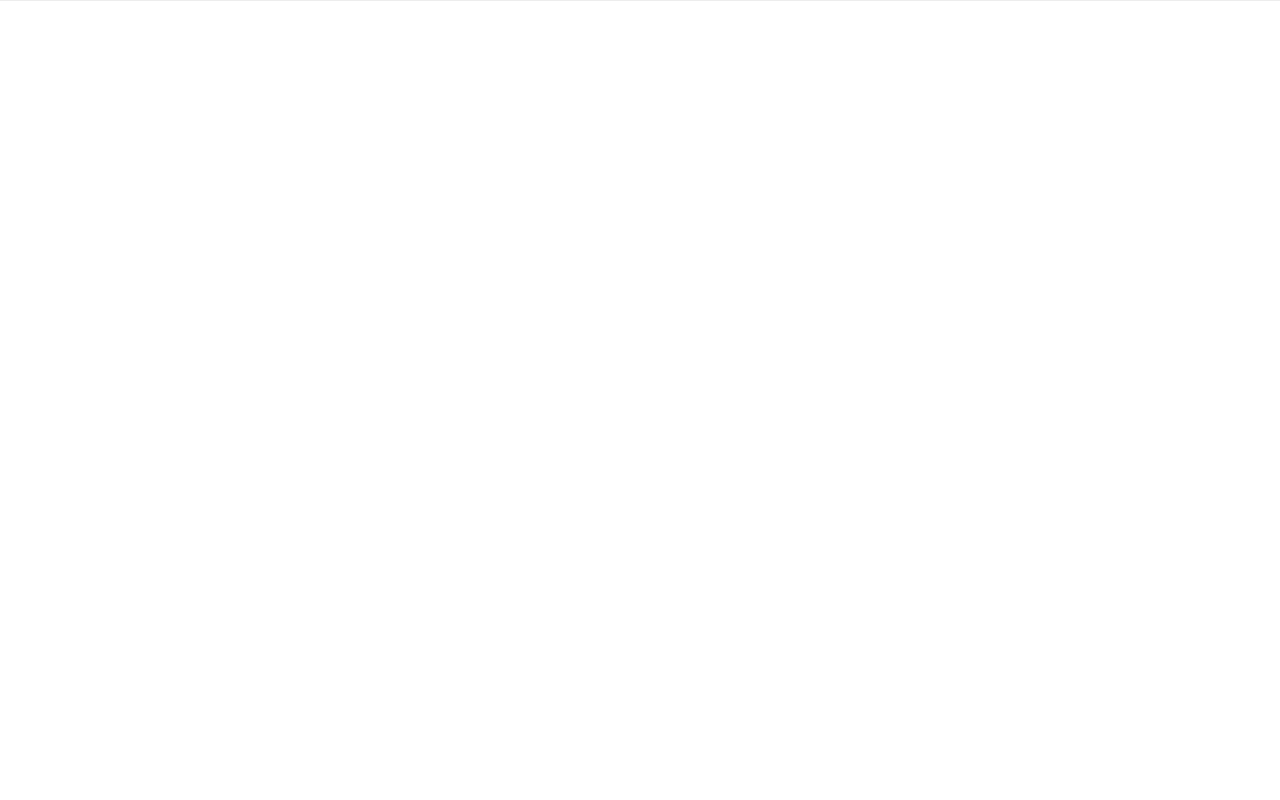
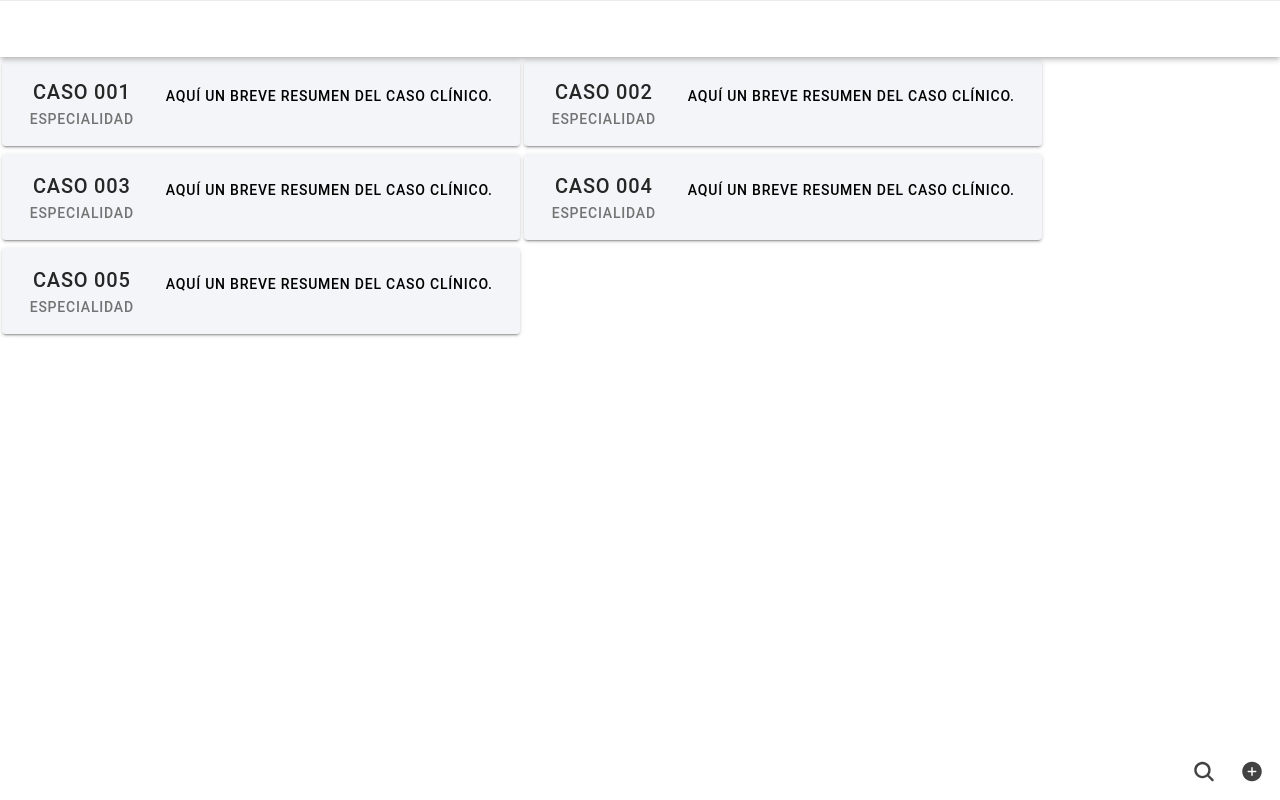
Before and after one commit to DaikoneKisu/health-linker-frontend, a React (Vite) app: page /casos in a window 1280 px wide. Built offline with nearby package versions, Linux system fonts and the light colour scheme.

Commit message:
Un poquito del módulo de casos

```diff
--- a/src/App.tsx
+++ b/src/App.tsx
@@ -12,6 +12,7 @@ import {
 import { IonReactRouter } from '@ionic/react-router';
 import { ellipse, square, triangle } from 'ionicons/icons';
 import Login from './pages/login';
+import Casos from './pages/casos';
 
 /* Core CSS required for Ionic components to work properly */
 import '@ionic/react/css/core.css';
@@ -51,6 +52,7 @@ const App: React.FC = () => (
       <IonTabs>
         <IonRouterOutlet>
           <Route path="/login" component={Login} exact={true} />
+          <Route path="/casos" component={Casos} exact={true} />
           <Route path="/" render={() => <Redirect to="/login" />} exact={true} />
         </IonRouterOutlet>
         <IonTabBar>
--- /dev/null
+++ b/src/pages/casos.tsx
@@ -0,0 +1,108 @@
+  import { IonContent,
+    IonHeader, IonPage, IonTitle, IonButton,
+    IonButtons, IonIcon, IonToolbar, IonCard,
+    IonCardHeader, IonCardTitle, IonCardSubtitle,
+    IonCardContent, IonText,
+    IonBackButton, IonSearchbar} from '@ionic/react';
+
+  import './styles.css'
+  import { addCircle, backspace, bluetooth, gitNetwork, search, wifi } from 'ionicons/icons';
+  import { useState } from 'react';
+
+  const Casos: React.FC = () => {
+    const [showSearchBar, setShowSearchBar] = useState(false);
+    const handleSearchClick = () => {
+      setShowSearchBar(!showSearchBar);
+    };
+
+    return (
+      <IonPage>
+        {showSearchBar && (
+          <IonToolbar>
+            <IonSearchbar></IonSearchbar>
+          </IonToolbar>
+        )}
+        <IonHeader>
+          <IonToolbar>
+            <IonTitle>Casos clínicos</IonTitle>
+          </IonToolbar>
+        </IonHeader>
+        <IonContent fullscreen>
+          <IonButton color ='light' size='small'>
+
+              <IonCardHeader>
+                <IonCardTitle>Caso 001</IonCardTitle>
+                <IonCardSubtitle>Especialidad</IonCardSubtitle>
+              </IonCardHeader>
+              <IonCardContent>
+                Aquí un breve resumen del caso clínico.
+              </IonCardContent>
+
+          </IonButton>
+          <IonButton color ='light' size='small'>
+              <IonCardHeader>
+                <IonCardTitle>Caso 002</IonCardTitle>
+                <IonCardSubtitle>Especialidad</IonCardSubtitle>
+              </IonCardHeader>
+              <IonCardContent>
+                Aquí un breve resumen del caso clínico.
+              </IonCardContent>
+          </IonButton>
+
+          <IonButton color ='light' size='small'>
+
+              <IonCardHeader>
+                <IonCardTitle>Caso 003</IonCardTitle>
+                <IonCardSubtitle>Especialidad</IonCardSubtitle>
+              </IonCardHeader>
+              <IonCardContent>
+                Aquí un breve resumen del caso clínico.
+              </IonCardContent>
+
+          </IonButton>
+
+          <IonButton color ='light' size='small'>
+
+              <IonCardHeader>
+                <IonCardTitle>Caso 004</IonCardTitle>
+                <IonCardSubtitle>Especialidad</IonCardSubtitle>
+              </IonCardHeader>
+              <IonCardContent>
+                Aquí un breve resumen del caso clínico.
+              </IonCardContent>
+
+          </IonButton>
+
+          <IonButton color ='light' size='small'>
+
+              <IonCardHeader>
+                <IonCardTitle>Caso 005</IonCardTitle>
+                <IonCardSubtitle>Especialidad</IonCardSubtitle>
+              </IonCardHeader>
+              <IonCardContent>
+                Aquí un breve resumen del caso clínico.
+              </IonCardContent>
+
+          </IonButton>
+
+        </IonContent>
+
+        <IonToolbar>
+          <IonButtons slot="end">
+            <IonBackButton/>
+            <IonButton onClick={handleSearchClick}>
+              <IonIcon slot="icon-only" icon={search} />
+            </IonButton>
+            <IonButton>
+              <IonIcon slot="icon-only" icon={addCircle} />
+            </IonButton>
+          </IonButtons>
+
+        </IonToolbar>
+      </IonPage>
+    );
+  };
+
+
+
+export default Casos;
--- a/src/pages/login.css
+++ /dev/null
@@ -1,13 +0,0 @@
-ion-title {
-    margin-top: 50px;
-    margin-bottom: 40px;
-}
-
-ion-input {
-    margin-top:30px;
-}
-
-ion-button {
-    margin: 60px;
-    display: block;
-  }
--- a/src/pages/login.tsx
+++ b/src/pages/login.tsx
@@ -1,5 +1,5 @@
-import { IonContent, IonHeader, IonPage, IonTitle, IonToolbar, IonList, IonItem, IonInput, IonButton, IonFooter, IonText } from '@ionic/react';
-import './login.css';
+import { IonContent, IonHeader, IonPage, IonTitle, IonToolbar, IonList, IonItem, IonInput, IonButton, IonFooter, IonText} from '@ionic/react';
+import './styles.css'
 
 const Login: React.FC = () => {
   return (
--- /dev/null
+++ b/src/pages/styles.css
@@ -0,0 +1,4 @@
+ion-text {
+    display: block;
+    text-align: center;
+}
```
